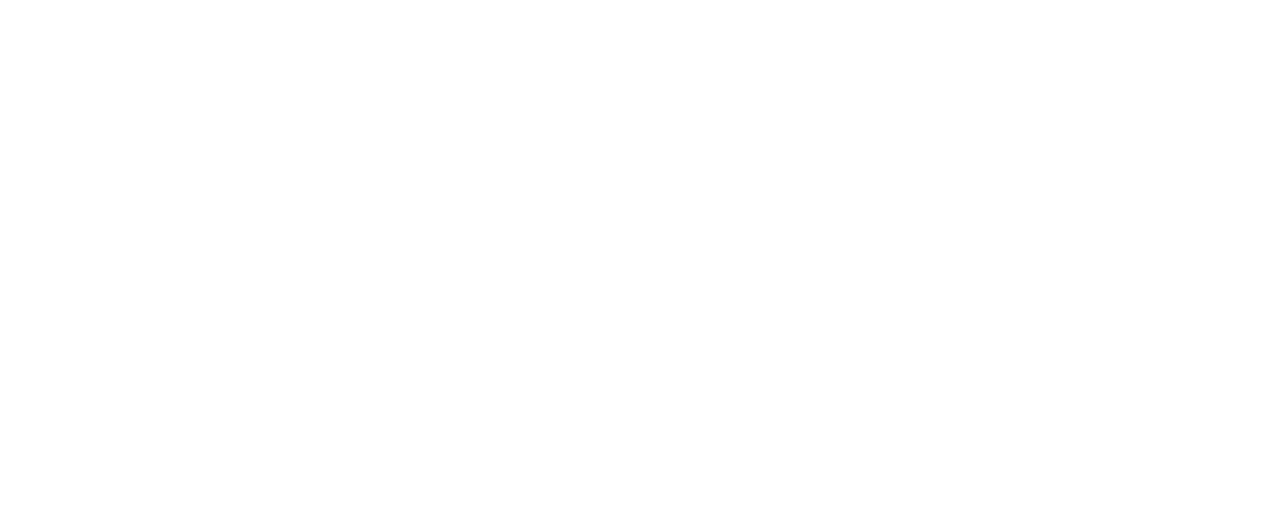
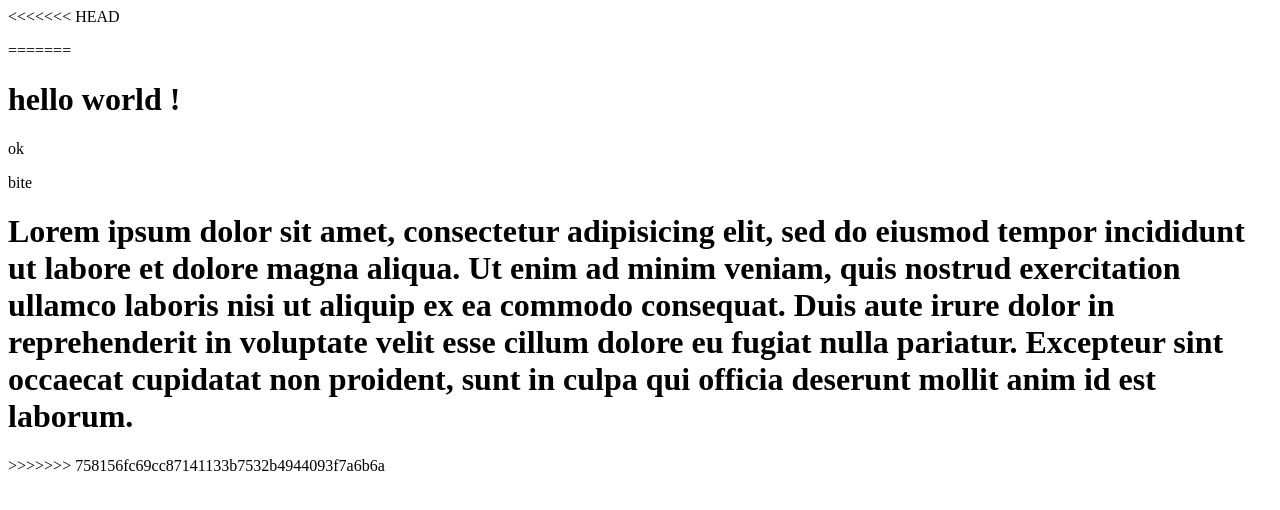
Before and after one commit to theo-bellenger/Semaine_intensive, a plain HTML site: page index.html in a window 1280 px wide. Drawn offline with Linux system fonts and the light colour scheme.

Commit message:
lkjdopa
zdz

```diff
--- a/index.html
+++ b/index.html
@@ -5,6 +5,20 @@
     <title></title>
   </head>
   <body>
+<<<<<<< HEAD
+    <div class="container">
+    	<div class="main">
+    		<div class="header">
+    			<p></p>
 
+    		</div>
+    	</div>
+    </div>
+=======
+    <h1>hello world !</h1>
+    <p>ok</p>
+    <p>bite</p>
+    <h1>Lorem ipsum dolor sit amet, consectetur adipisicing elit, sed do eiusmod tempor incididunt ut labore et dolore magna aliqua. Ut enim ad minim veniam, quis nostrud exercitation ullamco laboris nisi ut aliquip ex ea commodo consequat. Duis aute irure dolor in reprehenderit in voluptate velit esse cillum dolore eu fugiat nulla pariatur. Excepteur sint occaecat cupidatat non proident, sunt in culpa qui officia deserunt mollit anim id est laborum.</h1>
+>>>>>>> 758156fc69cc87141133b7532b4944093f7a6b6a
   </body>
-</html>
+</htm
```
